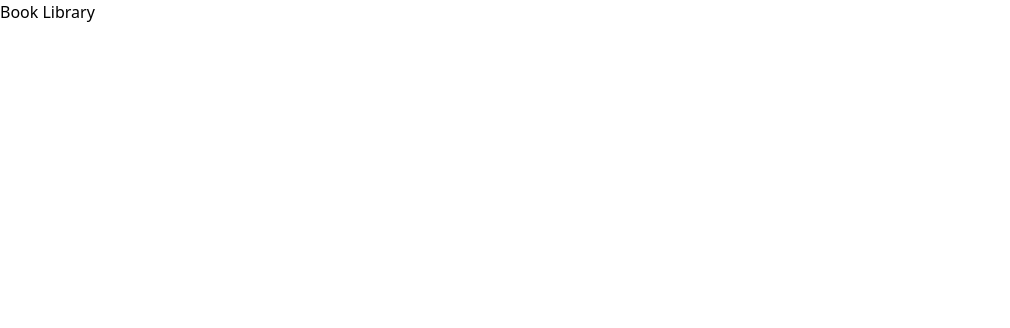
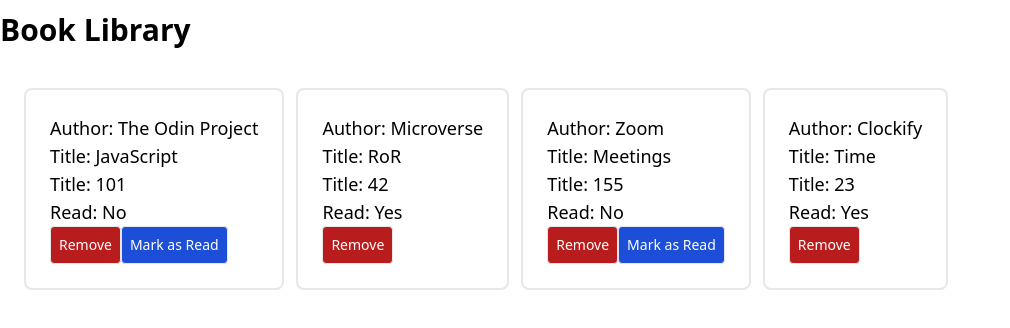
Before and after one commit to omar-labana/library, a plain HTML site: page index.html in a window 1280 px wide. Shown: the whole page, without its empty margins (0-1010 px from the left). Drawn offline with nearby package versions, Linux system fonts and the light colour scheme.

Commit message:
Add basic UI rendering

```diff
--- a/app.js
+++ b/app.js
@@ -1 +1,76 @@
-console.log("Hello World!")
+const library = [];
+const booksDiv = document.getElementById('books');
+
+function Book(author, title, nop, read) {
+  this.author = author;
+  this.title = title;
+  this.nop = nop;
+  this.read = read;
+}
+
+library.push(new Book('The Odin Project', 'JavaScript', 101, false));
+library.push(new Book('Microverse', 'RoR', 42, true));
+library.push(new Book('Zoom', 'Meetings', 155, false));
+library.push(new Book('Clockify', 'Time', 23, true));
+
+const addBook = () => {
+
+};
+
+// UI Render
+
+const createCard = (book) => {
+  // ul
+  const ul = document.createElement('ul');
+  ul.className += ' border-2 p-6 rounded-lg';
+
+  // Author li
+  const author = document.createElement('li');
+  author.innerHTML = `Author: ${book.author}`;
+  ul.appendChild(author);
+
+  // Title li
+  const title = document.createElement('li');
+  title.innerHTML = `Title: ${book.title}`;
+  ul.appendChild(title);
+
+  // nop li
+  const nop = document.createElement('li');
+  nop.innerHTML = `Title: ${book.nop}`;
+  ul.appendChild(nop);
+
+  // read li
+  const read = document.createElement('li');
+  read.innerHTML = `Read: ${book.read ? 'Yes' : 'No'}`;
+  ul.appendChild(read);
+
+  // remove btn
+  let btn = document.createElement('button');
+  btn.innerHTML = 'Remove';
+  btn.className += 'bg-red-700 p-2 border rounded text-white text-sm';
+  btn.addEventListener('click', () => {
+    console.log('Removed');
+  });
+  ul.appendChild(btn);
+
+  // read button
+  if (!book.read) {
+    btn = document.createElement('button');
+    btn.className += 'bg-blue-700 p-2 border rounded text-white text-sm';
+    btn.innerHTML = 'Mark as Read';
+    btn.addEventListener('click', () => {
+      console.log('Marked');
+    });
+    ul.appendChild(btn);
+  }
+
+  booksDiv.appendChild(ul);
+};
+
+const renderBooks = (books) => {
+  books.forEach((book) => {
+    createCard(book);
+  });
+};
+
+renderBooks(library);
--- a/index.html
+++ b/index.html
@@ -10,8 +10,10 @@
 </head>
 
 <body>
-    <main>
-        <h1>Book Library</h1>
+    <main class="container mx-auto my-3">
+        <h1 class="text-3xl font-semibold">Book Library</h1>
+        <div class="mx-6 mt-10 text-lg flex flex-wrap gap-3" id="books">
+        </div>
     </main>
     <script src="app.js"></script>
 </body>
```
